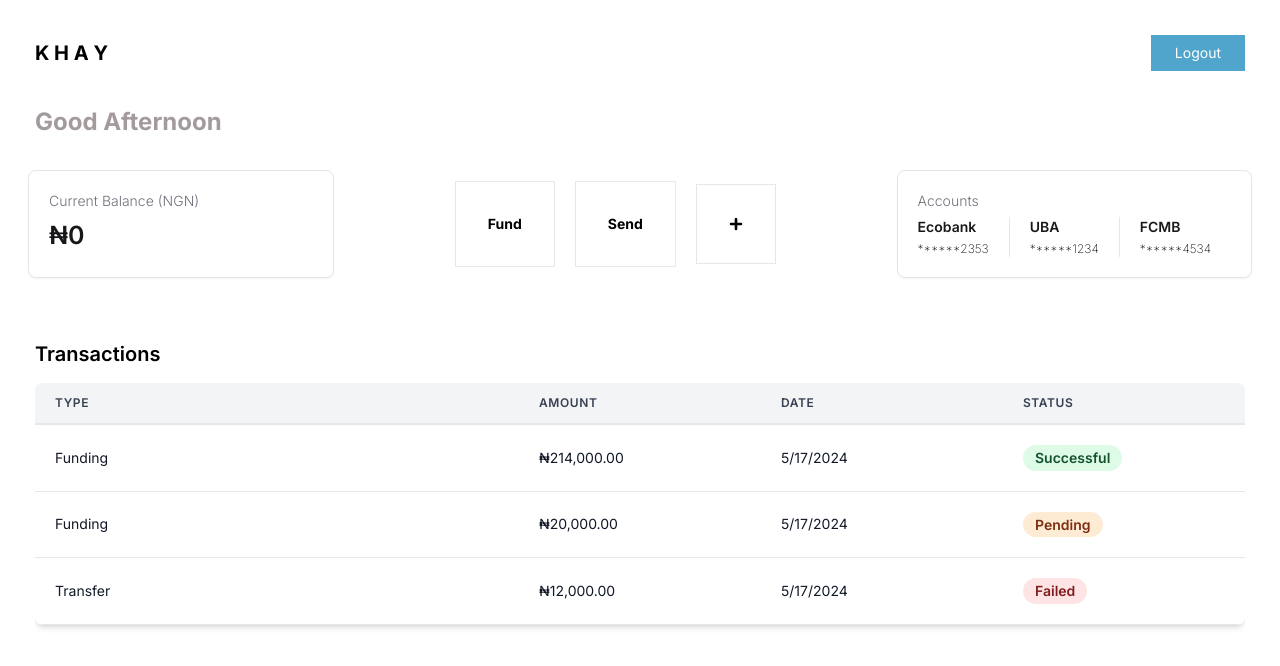
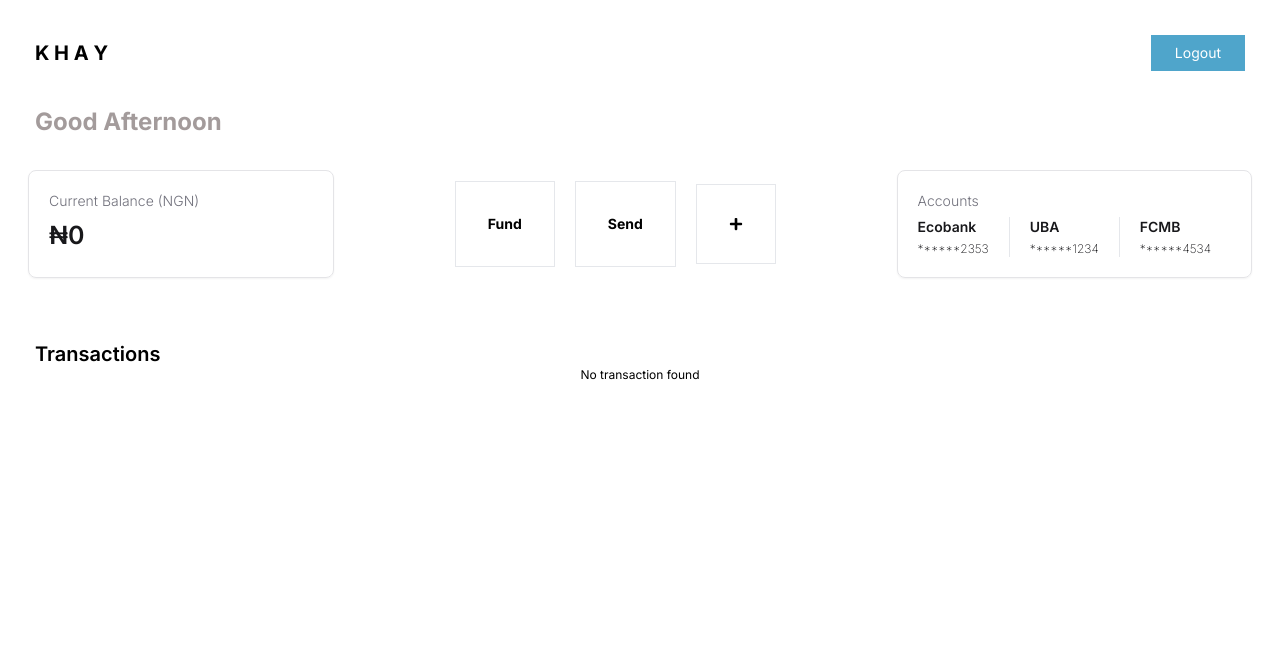
Before and after one commit to Khay-dev/payment, a Next.js app: page /dashboard in a window 1280 px wide. Shown: the top 666 px of the page. Built offline with nearby package versions, Linux system fonts and the light colour scheme.

Commit message:
Updated Funds, Send, and Transactions components with error handling and validation Refactored Transactions component to use Redux to generate them Removed resetAmount action from balanceSlice

```diff
--- a/components/Funds.tsx
+++ b/components/Funds.tsx
@@ -13,7 +13,11 @@ export const Fund = () => {
     const [formData, setFormData] = useState<FormData>({
         amount: "",
     });
+    const [error, setError] = useState<boolean>(false);
+    const [balanceError, setBalanceError] = useState<boolean>(false);
+
     const [isSubmitted, setIsSubmitted] = useState<boolean>(false);
+
     const [isLoading, setIsLoading] = useState<boolean>(false);
 
     const dispatch = useDispatch();
@@ -27,6 +31,13 @@ export const Fund = () => {
 
     const handleSubmit = (e: React.FormEvent) => {
         e.preventDefault();
+        if (
+            Number(formData.amount) <= 0 ||
+            Number(formData.amount) < 100 ||
+            formData.amount === ""
+        ) {
+            setError(true);
+        } else {
             setIsLoading(true);
             setTimeout(() => {
                 setIsLoading(false);
@@ -34,11 +45,12 @@ export const Fund = () => {
                 setIsSubmitted(true);
                 dispatch(updateFunds(Number(formData.amount)));
             }, 2000);
+        }
     };
     return (
         <>
             {isSubmitted ? (
-                <Success type="Funded" amount={formData.amount}/>
+                <Success type="Funded" amount={formData.amount} />
             ) : (
                 <form className="flex flex-col items-center justify-center gap-y-3 w-full mb-6">
                     <h2 className="text-[#18181B] font-bold text-lg">
@@ -54,6 +66,11 @@ export const Fund = () => {
                         className="p-2 flex h-10 w-[250px] rounded-md border border-input bg-background px-3 py-2 text-sm file:border-0 file:bg-transparent file:text-sm file:font-medium placeholder:text-muted-foreground"
                         required
                     />
+                    {error && (
+                        <p className="text-red-500 text-xs text-left  ">
+                            The minimum amount for a transaction is 100.
+                        </p>
+                    )}
                     <Button
                         variant="secondary"
                         size="sm"
--- a/components/Header.tsx
+++ b/components/Header.tsx
@@ -3,7 +3,6 @@
 import Link from "next/link";
 import { Button } from "./Button";
 import { useRouter } from "next/navigation";
-import { resetAmount } from "@/lib/Balance/balanceSlice";
 import { useDispatch } from "react-redux";
 interface HeaderProps {
     currentPage: string;
@@ -15,10 +14,9 @@ export function Header({ currentPage }: HeaderProps): JSX.Element {
     const dispatch = useDispatch();
 
     const handleLogout = () => {
+        setTimeout(() => {
         router.push("/login");
-        setTimeout(() => {
-            dispatch(resetAmount());
-        }, 500);
+        }, 1000);
     };
 
     const handleLogin = () => {
--- a/components/Transactions.tsx
+++ b/components/Transactions.tsx
@@ -1,33 +1,11 @@
-export interface Transaction {
-    date: string;
-    transactionType: string;
-    transactionAmount: string;
-    transactionStatus: "Successful" | "Failed" | "Pending";
-}
+import { useSelector } from "react-redux";
+import { RootState } from "@/lib/store";
 
 export const Transactions = () => {
-
+    const transaction = useSelector(
+        (state: RootState) => state.amount.transactions
+    );
     const currentDate = new Date();
-    const transactions: Transaction[] = [
-        {
-            transactionType: "Funding",
-            transactionAmount: "₦214,000.00",
-            date: currentDate.toLocaleDateString(),
-            transactionStatus: "Successful",
-        },
-        {
-            transactionType: "Funding",
-            transactionAmount: "₦20,000.00",
-            date: currentDate.toLocaleDateString(),
-            transactionStatus: "Pending",
-        },
-        {
-            transactionType: "Transfer",
-            transactionAmount: "₦12,000.00",
-            date: currentDate.toLocaleDateString(),
-            transactionStatus: "Failed",
-        },
-    ];
 
     return (
         <div className="w-full px-[30px] md:px-[35px]">
@@ -37,6 +15,10 @@ export const Transactions = () => {
                         Transactions
                     </h2>
                 </div>
+
+                {transaction.length === 0 ? (
+                    <p className="text-xs text-center">No transaction found</p>
+                ) : (
                     <div className=" py-4 overflow-x-auto ">
                         <div className="inline-block min-w-full shadow-md rounded-lg overflow-hidden ">
                             <table className="min-w-full leading-normal">
@@ -57,51 +39,34 @@ export const Transactions = () => {
                                     </tr>
                                 </thead>
                                 <tbody>
-                                {transactions.map((transaction, index) => (
+                                    {transaction.map((transaction, index) => (
                                         <tr key={index}>
                                             <td className="px-5 py-5 border-b border-gray-200 bg-white text-sm w-2/5">
                                                 <p className="text-gray-900 whitespace-nowrap">
-                                                {transaction.transactionType}
+                                                    {transaction.type}
                                                 </p>
                                             </td>
                                             <td className="px-5 py-5 border-b border-gray-200 bg-white text-sm  w-1/5">
                                                 <p className="text-gray-900 whitespace-nowrap">
-                                                {transaction.transactionAmount}
+                                                    ₦
+                                                    {transaction.amount.toLocaleString()}
                                                 </p>
                                             </td>
                                             <td className="px-5 py-5 border-b border-gray-200 bg-white text-sm w-1/5 ">
                                                 <p className="text-gray-900 whitespace-nowrap">
-                                                {transaction.date}
+                                                    {currentDate.toLocaleDateString()}
                                                 </p>
                                             </td>
                                             <td className="px-5 py-5 border-b border-gray-200 bg-white text-sm  w-1/5 ">
                                                 <span
-                                                className={`relative inline-block px-3 py-1 font-semibold leading-tight ${
-                                                    transaction.transactionStatus ===
-                                                    "Successful"
-                                                        ? "text-green-900"
-                                                        : transaction.transactionStatus ===
-                                                          "Pending"
-                                                        ? "text-orange-900"
-                                                        : "text-red-900"
-                                                }`}
+                                                    className={`relative inline-block px-3 py-1 font-semibold leading-tighttext-green-900`}
                                                 >
                                                     <span
                                                         aria-hidden
-                                                    className={`absolute inset-0 ${
-                                                        transaction.transactionStatus ===
-                                                        "Successful"
-                                                            ? "bg-green-200"
-                                                            : transaction.transactionStatus ===
-                                                              "Pending"
-                                                            ? "bg-orange-200"
-                                                            : "bg-red-200"
-                                                    } opacity-50 rounded-full`}
+                                                        className={`absolute inset-0 bg-green-200 opacity-50 rounded-full`}
                                                     />
                                                     <span className="relative">
-                                                    {
-                                                        transaction.transactionStatus
-                                                    }
+                                                        Successful
                                                     </span>
                                                 </span>
                                             </td>
@@ -111,6 +76,7 @@ export const Transactions = () => {
                             </table>
                         </div>
                     </div>
+                )}
             </div>
         </div>
     );
--- a/lib/Balance/balanceSlice.ts
+++ b/lib/Balance/balanceSlice.ts
@@ -1,18 +1,24 @@
 'use client';
 import {  PayloadAction, createSlice } from '@reduxjs/toolkit';
+import { Transaction, fundState } from './types';
 
-export interface fundState {
-  amount: number;
-}
 
-let storedValue = 0;
+let storedValue = 0
+
+let storedTransactions: Transaction[] = [];
 if (typeof window !== "undefined") {
   storedValue = parseInt(localStorage.getItem("amount") || "0", 10);
 }
+ const storedTransactionsString = localStorage.getItem('transactions');
+  if (storedTransactionsString) {
+    storedTransactions = JSON.parse(storedTransactionsString);
+  }
 const initialValue = storedValue;
 
 const initialState: fundState = {
   amount: initialValue,
+    transactions: storedTransactions
+
 };
 
 export const balanceSlice = createSlice({
@@ -21,25 +27,31 @@ export const balanceSlice = createSlice({
   reducers: {
     updateFunds: (state, action: PayloadAction<number>) => {
       state.amount += action.payload;
+      const newTransaction: Transaction = {
+        type: 'Fund',
+        amount: action.payload,
+      };
+      state.transactions.push(newTransaction);
+
       if (typeof window !== "undefined") {
         localStorage.setItem("amount", state.amount.toString());
+         localStorage.setItem('transactions', JSON.stringify(state.transactions));
       }
     },
     decreaseFunds: (state, action: PayloadAction<number>) => {
       state.amount -= action.payload;
+      const newTransaction: Transaction = {
+        type: 'Transfer',
+        amount: action.payload,
+      };
+      state.transactions.push(newTransaction);
       if (typeof window !== "undefined") {
         localStorage.setItem("amount", state.amount.toString());
+         localStorage.setItem('transactions', JSON.stringify(state.transactions));
       }
     },
-    resetAmount: (state) => {
-      state.amount = 0
-      if (typeof window !== "undefined") {
-        localStorage.setItem("amount", "0");
-      }
-
-    }
   },
 });
 
-export const { updateFunds, decreaseFunds, resetAmount } = balanceSlice.actions
+export const { updateFunds, decreaseFunds } = balanceSlice.actions
 export default balanceSlice.reducer;
--- /dev/null
+++ b/lib/Balance/types.ts
@@ -0,0 +1,9 @@
+
+export interface Transaction {
+  type: string;
+  amount: number;
+}
+ export interface fundState {
+  amount: number;
+  transactions: Transaction[];
+}
```
Also changed, not shown: components/Send.tsx (+32 -7 lines). Lines whose indentation alone changed are shown as unchanged.
